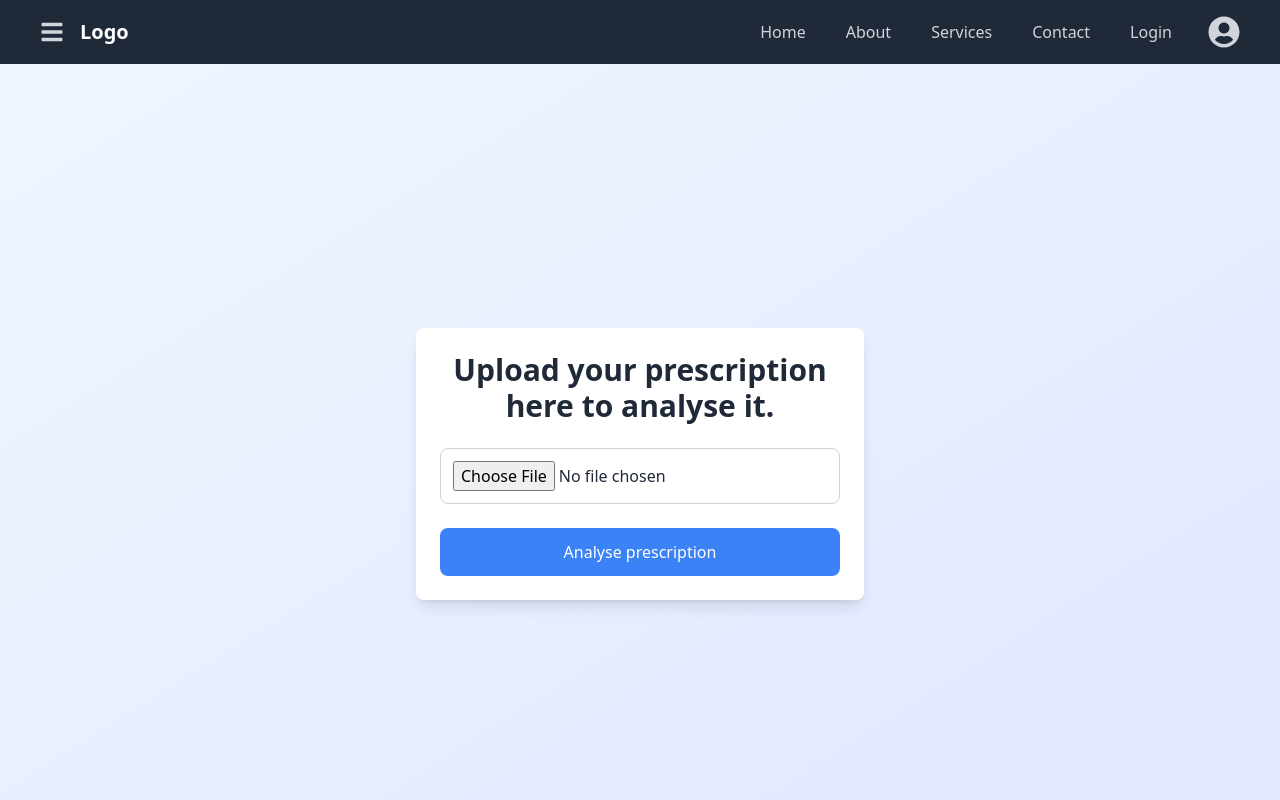
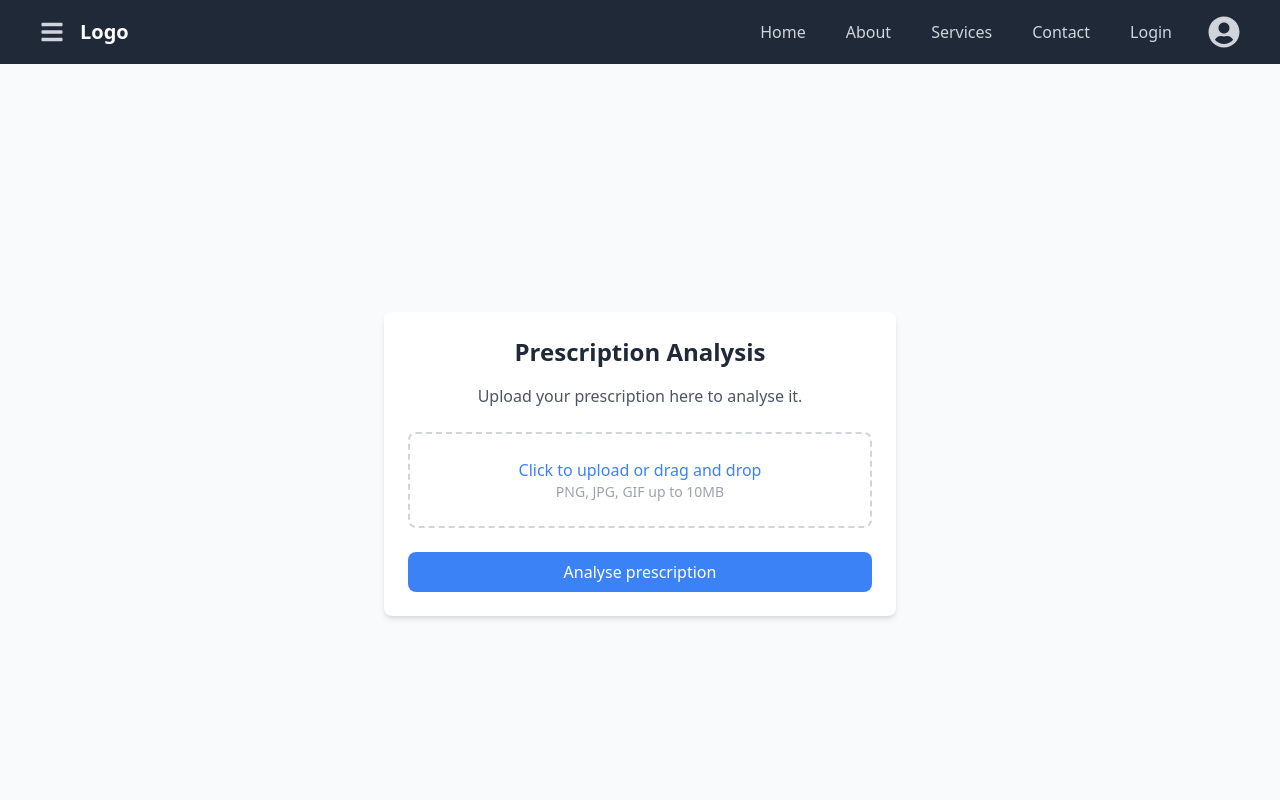
Before and after one commit to CharanSuggala26/Medicine-Dosage-Tracker, a React (Create React App) app in the folder pill-planner/: page /medicine-analysis in a window 1280 px wide. Shown: the top 800 px of the page. Built offline with nearby package versions, Linux system fonts and the light colour scheme.

Commit message:
Prescription Analysis fixed

```diff
--- a/pill-planner/src/Pages/MedicineAnalysis.js
+++ b/pill-planner/src/Pages/MedicineAnalysis.js
@@ -1,3 +1,89 @@
+// import React, { useState } from "react";
+// import Tesseract from "tesseract.js";
+// import axios from "axios";
+
+// function App() {
+//   const [image, setImage] = useState(null);
+//   const [text, setText] = useState("");
+//   const [loading, setLoading] = useState(false);
+
+//   const handleImageChange = (e) => {
+//     setImage(URL.createObjectURL(e.target.files[0]));
+//   };
+
+//   const handleOCR = () => {
+//     if (!image) return;
+
+//     setLoading(true);
+//     Tesseract.recognize(image, "eng", {
+//       logger: (m) => console.log(m),
+//     }).then(async ({ data: { text } }) => {
+//       let result = await axios.post(
+//         "http://localhost:4700/model/",
+//         { text },
+//         {
+//           headers: {
+//             Authorization: `Bearer ${window.localStorage.getItem("token")}`,
+//           },
+//         }
+//       );
+
+//       const resultToShow = result.data.payload;
+
+//       setText(resultToShow);
+//       setText(resultToShow);
+//       setText(resultToShow);
+//       setLoading(false);
+//     });
+//   };
+
+//   return (
+//     <div className="min-h-screen bg-gradient-to-br from-blue-50 to-indigo-100 flex justify-center items-center p-4">
+//       <div className="max-w-md w-full bg-white shadow-lg rounded-lg p-6">
+//         <h1 className="text-3xl font-semibold text-center text-gray-800 mb-6">
+//           Upload your prescription here to analyse it.
+//         </h1>
+//         <input
+//           type="file"
+//           accept="image/*"
+//           onChange={handleImageChange}
+//           className="w-full text-gray-800 mb-6 border border-gray-300 p-3 rounded-lg focus:outline-none focus:ring-2 focus:ring-blue-500"
+//         />
+//         {image && (
+//           <div className="mb-6">
+//             <img
+//               src={image}
+//               alt="Selected"
+//               className="w-full h-auto rounded-lg shadow-md"
+//             />
+//           </div>
+//         )}
+//         <button
+//           onClick={handleOCR}
+//           className="w-full bg-blue-500 text-white p-3 rounded-lg hover:bg-blue-600 focus:outline-none focus:ring-2 focus:ring-blue-500 transition-colors disabled:bg-blue-400 disabled:cursor-not-allowed"
+//           disabled={loading}
+//         >
+//           {loading ? "Processing..." : "Analyse prescription"}
+//         </button>
+//         {text && (
+//           <div className="mt-6 bg-gray-50 border border-gray-200 rounded-lg p-4">
+//             <h2 className="font-semibold text-lg mb-2">Result:</h2>
+//             <p className="whitespace-pre-wrap break-words text-gray-800">
+//               {text}
+//             </p>
+//             <br />
+//             <p className="text-xs text-gray-500 italic">
+//               Please note that results might not be 100% accurate.
+//             </p>
+//           </div>
+//         )}
+//       </div>
+//     </div>
+//   );
+// }
+
+// export default App;
+
 import React, { useState } from "react";
 import Tesseract from "tesseract.js";
 import axios from "axios";
@@ -31,48 +117,62 @@ function App() {
       const resultToShow = result.data.payload;
 
       setText(resultToShow);
-      setText(resultToShow);
-      setText(resultToShow);
       setLoading(false);
     });
   };
 
   return (
-    <div className="min-h-screen bg-gradient-to-br from-blue-50 to-indigo-100 flex justify-center items-center p-4">
-      <div className="max-w-md w-full bg-white shadow-lg rounded-lg p-6">
-        <h1 className="text-3xl font-semibold text-center text-gray-800 mb-6">
-          Upload your prescription here to analyse it.
+    <div className="min-h-screen bg-gray-50 flex flex-col justify-center items-center p-4">
+      <div className="w-full max-w-lg bg-white shadow-md rounded-lg p-6">
+        <h1 className="text-2xl font-semibold text-center text-gray-800 mb-4">
+        Prescription Analysis
         </h1>
-        <input
-          type="file"
-          accept="image/*"
-          onChange={handleImageChange}
-          className="w-full text-gray-800 mb-6 border border-gray-300 p-3 rounded-lg focus:outline-none focus:ring-2 focus:ring-blue-500"
-        />
+        <p className="text-center text-gray-600 mb-6">
+        Upload your prescription here to analyse it.
+        </p>
+
+        <div className="border-dashed border-2 border-gray-300 rounded-lg p-6 text-center mb-6">
+          <input
+            type="file"
+            accept="image/*"
+            onChange={handleImageChange}
+            className="hidden"
+            id="file-upload"
+          />
+          <label
+            htmlFor="file-upload"
+            className="cursor-pointer text-blue-500 hover:text-blue-700"
+          >
+            Click to upload or drag and drop
+          </label>
+          <p className="text-gray-400 text-sm">PNG, JPG, GIF up to 10MB</p>
+        </div>
+
         {image && (
           <div className="mb-6">
             <img
               src={image}
               alt="Selected"
-              className="w-full h-auto rounded-lg shadow-md"
+              className="w-full h-auto rounded-lg shadow-sm"
             />
           </div>
         )}
+
         <button
           onClick={handleOCR}
-          className="w-full bg-blue-500 text-white p-3 rounded-lg hover:bg-blue-600 focus:outline-none focus:ring-2 focus:ring-blue-500 transition-colors disabled:bg-blue-400 disabled:cursor-not-allowed"
+          className="w-full bg-blue-500 text-white py-2 rounded-lg hover:bg-blue-600 focus:outline-none focus:ring-2 focus:ring-blue-500 transition disabled:bg-blue-300 disabled:cursor-not-allowed"
           disabled={loading}
         >
           {loading ? "Processing..." : "Analyse prescription"}
         </button>
+
         {text && (
           <div className="mt-6 bg-gray-50 border border-gray-200 rounded-lg p-4">
             <h2 className="font-semibold text-lg mb-2">Result:</h2>
             <p className="whitespace-pre-wrap break-words text-gray-800">
               {text}
             </p>
-            <br />
-            <p className="text-xs text-gray-500 italic">
+            <p className="text-xs text-gray-500 italic mt-2">
               Please note that results might not be 100% accurate.
             </p>
           </div>
```
